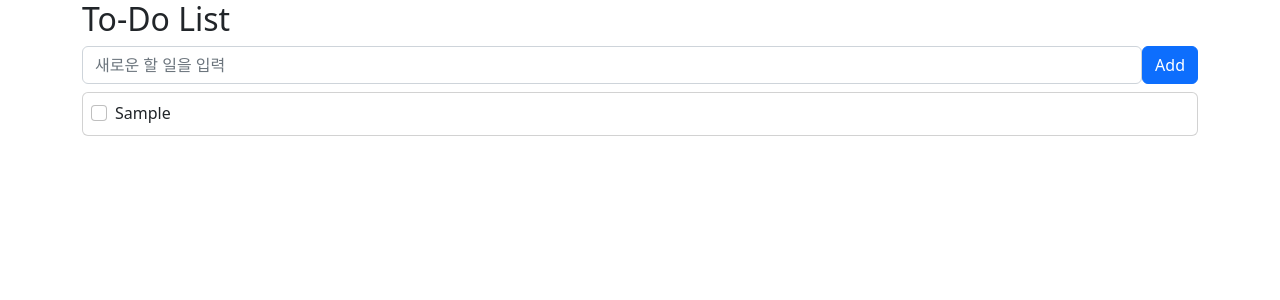
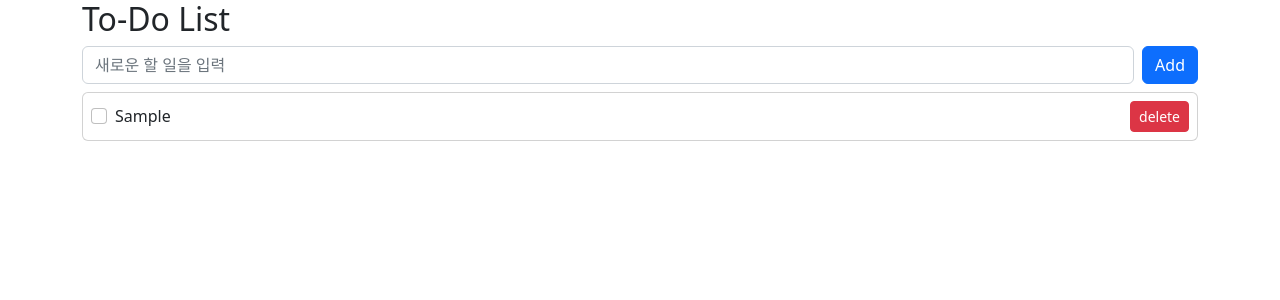
Before and after one commit to fronthan/vue-study, a Vue app in the folder vue3-kossie/: page / in a window 1280 px wide. Both pictures are taken after typing "Sample" into the empty fields and a click on the button "Add". Shown: the top 300 px of the page. Built offline with nearby package versions, Linux system fonts and the light colour scheme.

Commit message:
1/12 까지 공부

```diff
--- a/vue3-kossie/src/App.vue
+++ b/vue3-kossie/src/App.vue
@@ -2,81 +2,52 @@
 <div class="container">
   <h2>To-Do List</h2>
 
-  <form @submit.prevent="onSubmit">
-    <div class="d-flex">
-      <div class="flex-grow-1 mr-2">
-        <input class="form-control"
-        type="text"
-        v-model="todo"
-        placeholder="새로운 할 일을 입력"
-        >
-      </div>
-      <div class="">
-        <button type="submit"
-          class="btn btn-primary"
-        >
-          Add
-        </button>
-      </div>
-    </div>
-    <div v-show="hasError" class="error">입력된 값이 없습니다.</div>
-  </form>
+  <TodoSimpleForm  @add-todo="addTodo" />
 
-  <div class="card mt-2"
-    v-for="todo in todos"
-    :key="todo.id"
-  >
-    <div class="card-body p-2" >
-      <div class="form-check">
-        <label
-          class="form-check-label"
-          :class="{todo : todo.completed}"
-          :style="todo.completed ? todoStyle : {}"
-        >
-          <input class="form-check-input" type="checkbox" v-model="todo.completed">
-          {{ todo.subject }}
-        </label>
-      </div>
+  <div v-if="!todos.length">추가된 할 일이 없습니다.</div>
+  <TodoList :todos="todos" @toggle-todo="toggleTodo"/>
 
-    </div>
-  </div>
 </div>
 </template>
 
 <script>
 import { ref } from 'vue';//data를 reactive하게
+import TodoList from './components/TodoList.vue';
+import TodoSimpleForm from './components/TodoSimpleForm.vue';
 
 export default {
+  components : {
+    TodoSimpleForm,
+    TodoList
+  },
   setup() {
-    const todo = ref('');
-    /* v-model 은 양방향 바인딩을 위함 */
-    const todos = ref([]);
-    const hasError = ref(false);
     const todoStyle = {
       textDecoration: 'line-through',
       color: 'gray'
     };
 
-    const onSubmit = () => {
-      if (todo.value == '') {
-        hasError.value = true;
-      } else {
-        todos.value.push({
-          id: Date.now(),
-          subject: todo.value,
-          completed:false
-        });
-        hasError.value = false;
-        todo.value = '';
-      }
+    /* v-model 은 양방향 바인딩을 위함 */
+    const todos = ref([]);
+
+    const deleteTodo = (idx) => {
+      todos.value.splice(idx,1);
+    };
+
+    const addTodo = (todo) => {
+      todos.value.push(todo)
+    };
+
+    const toggleTodo = (index) => {
+      //console.log(index)
+      todos.value[index].completed = !todos.value[index].completed
     };
 
     return {
-      todo,
       todos,
-      onSubmit,
-      hasError,
-      todoStyle
+      todoStyle,
+      deleteTodo,
+      addTodo,
+      toggleTodo
     }
   }
 }
@@ -86,5 +57,5 @@ export default {
 .todo {
   color:pink
 }
-.error {color:red;}
+.error {color:red; }
 </style>
--- /dev/null
+++ b/vue3-kossie/src/components/TodoList.vue
@@ -0,0 +1,61 @@
+<template>
+  <div>
+    <div
+    v-for="(todo, idx) in todos"
+    :key="todo.id"
+    class="card mt-2"
+    >
+      <div class="card-body p-2 d-flex align-items-center" >
+        <div class="form-check flex-grow-1">
+          <label
+            class="form-check-label"
+            :class="{todo : todo.completed}"
+            :style="todo.completed ? todoStyle : {}"
+            @change="toggleTodo(idx)"
+          >
+            <input class="form-check-input" type="checkbox" :value="todo.completed">
+            {{ todo.subject }}
+          </label>
+        </div>
+        <div>
+          <button
+            class="btn btn-danger btn-sm"
+            @click="deleteTodo(idx)"
+          >delete
+          </button>
+        </div>
+      </div>
+    </div>
+  </div>
+</template>
+
+<script>
+export default {
+  //props: ['todos']
+  props: {
+    todos: {
+      type:Array,
+      required:true
+    }
+  },
+
+  setup(props, context){
+    const toggleTodo = (index) => {
+      context.emit('toggle-todo', index);
+    };
+
+    const deleteTodo = (index) => {
+      context.emit('delete-todo', index);
+    }
+    return {
+      toggleTodo,
+      deleteTodo
+    }
+  }
+
+}
+</script>
+
+<style>
+
+</style>
--- /dev/null
+++ b/vue3-kossie/src/components/TodoSimpleForm.vue
@@ -0,0 +1,52 @@
+<template>
+  <form @submit.prevent="onSubmit">
+    <div class="d-flex">
+      <div class="flex-grow-1 me-2">
+        <input class="form-control" type="text"
+        v-model="todo"
+        placeholder="새로운 할 일을 입력"
+        >
+      </div>
+      <div>
+        <button type="submit" class="btn btn-primary">
+          Add
+        </button>
+      </div>
+    </div>
+    <div v-show="hasError" class="error">입력된 값이 없습니다.</div>
+  </form>
+</template>
+
+<script>
+  import { ref } from 'vue';
+
+  export default {
+    setup(props, context) {
+      const todo = ref('');
+      const hasError = ref(false);
+
+      const onSubmit = () => {
+        if (todo.value == '') {
+          hasError.value = true;
+        } else {
+          context.emit('add-todo', {//부모 컴포넌트로 보내는 함수
+            id: Date.now(),
+            subject: todo.value,
+            completed:false
+          });
+
+          hasError.value = false;
+          todo.value = '';
+        }
+      };
+
+      return {
+        todo,
+        hasError,
+        onSubmit
+      }
+    }
+  }
+</script>
+
+<style></style>
```
Also changed, not shown: 1 other file (tests, documents, lock files or other folders).
